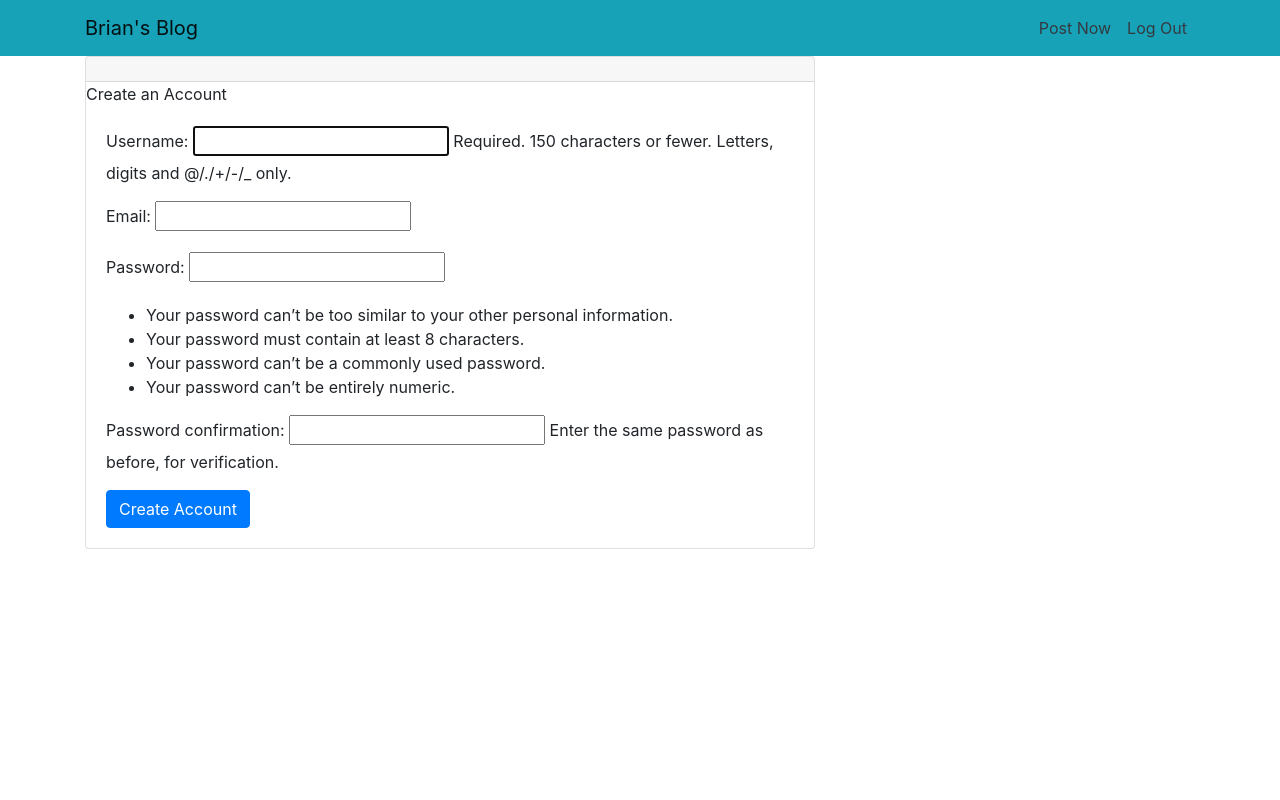
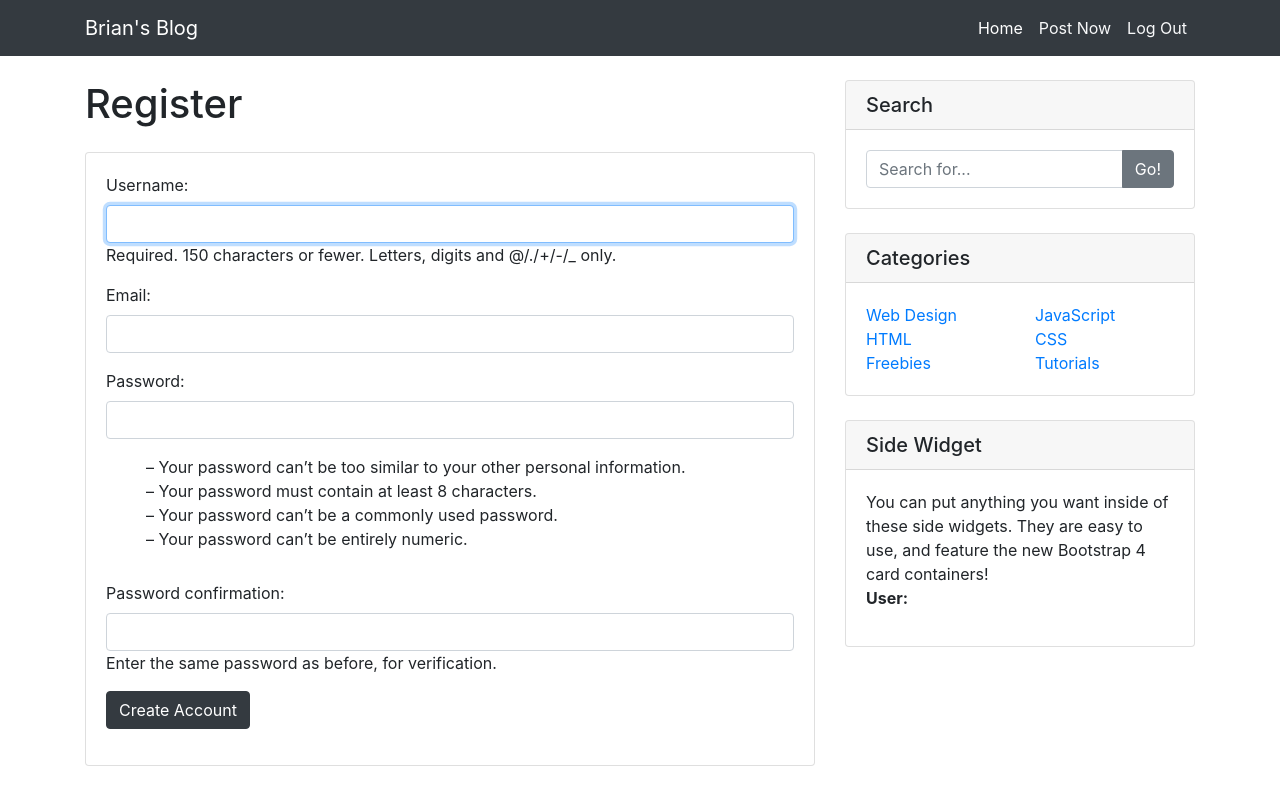
Before and after one commit to brijathom/blog, a Django app: page /users/register/ in a window 1280 px wide. Run offline with Django 3.2, Linux system fonts and the light colour scheme; some libraries are stand-ins or nearby versions.

Commit message:
Add Bootstrap styling to all forms

```diff
--- a/entries/admin.py
+++ b/entries/admin.py
@@ -1,6 +1,4 @@
 from django.contrib import admin
 from .models import Entry
 
-# Register your models here.
-
 admin.site.register(Entry)
--- a/entries/models.py
+++ b/entries/models.py
@@ -1,8 +1,6 @@
 from django.db import models
 
 from django.contrib.auth.models import User
-
-# Create your models here.
 
 
 class Entry(models.Model):
--- a/entries/templates/entries/base.html
+++ b/entries/templates/entries/base.html
@@ -20,7 +20,7 @@
 
     <body>
         <!-- Navigation -->
-        <nav class="navbar navbar-expand-lg navbar-light bg-info fixed-top">
+        <nav class="navbar navbar-expand-lg navbar-dark bg-dark fixed-top">
             <div class="container">
                 <a class="navbar-brand" href="{% url 'blog_home' %}">Brian's Blog</a>
                 <button
@@ -36,17 +36,17 @@
                 </button>
                 <div class="collapse navbar-collapse" id="navbarResponsive">
                     <ul class="navbar-nav ml-auto">
-                        <!-- <li class="nav-item active">
-                            <a class="nav-link" href="#"
+                        <li class="nav-item active">
+                            <a class="nav-link" href="{% url 'blog_home' %}"
                                 >Home
                                 <span class="sr-only">(current)</span>
                             </a>
-                        </li> -->
-                        <li class="nav-item">
-                            <a class="nav-link text-dark" href="{% url 'create_entry' %}">Post Now</a>
                         </li>
                         <li class="nav-item">
-                            <a class="nav-link text-dark" href="{% url 'logout' %}">Log Out</a>
+                            <a class="nav-link text-light" href="{% url 'create_entry' %}">Post Now</a>
+                        </li>
+                        <li class="nav-item">
+                            <a class="nav-link text-light" href="{% url 'logout' %}">Log Out</a>
                         </li>
                         <!-- <li class="nav-item">
                             <a class="nav-link" href="#">Contact</a>
@@ -61,9 +61,9 @@
             <div class="row">
                 {% block content %} {% endblock %}
 
-                <!--                 <!~~ Sidebar Widgets Column ~~>
+                <!-- Sidebar Widgets Column  -->
                 <div class="col-md-4">
-                    <!~~ Search Widget ~~>
+                    <!-- Search Widget  -->
                     <div class="card my-4">
                         <h5 class="card-header">Search</h5>
                         <div class="card-body">
@@ -76,7 +76,7 @@
                         </div>
                     </div>
 
-                    <!~~ Categories Widget ~~>
+                    <!-- Categories Widget  -->
                     <div class="card my-4">
                         <h5 class="card-header">Categories</h5>
                         <div class="card-body">
@@ -111,7 +111,7 @@
                         </div>
                     </div>
 
-                    <!~~ Side Widget ~~>
+                    <!-- Side Widget -->
                     <div class="card my-4">
                         <h5 class="card-header">Side Widget</h5>
                         <div class="card-body">
@@ -123,7 +123,7 @@
                             </ul>
                         </div>
                     </div>
-                </div> -->
+                </div>
             </div>
             <!-- /.row -->
         </div>
--- a/entries/tests.py
+++ b/entries/tests.py
@@ -1,3 +1 @@
 from django.test import TestCase
-
-# Create your tests here.
--- a/entries/views.py
+++ b/entries/views.py
@@ -1,8 +1,7 @@
 from django.shortcuts import render
 from django.views.generic import ListView, DetailView, CreateView
 from .models import Entry
-
-# Create your views here.
+from .forms import EntryForm
 
 
 class HomeView(ListView):
@@ -20,8 +19,9 @@
 
 class CreateEntryView(CreateView):
     model = Entry
+    form_class = EntryForm
     template_name = 'entries/create_entry.html'
-    fields = ['entry_title', 'entry_text']
+    # fields = ['entry_title', 'entry_text']
 
     def form_valid(self, form):
         form.instance.entry_author = self.request.user
--- a/users/forms.py
+++ b/users/forms.py
@@ -4,8 +4,17 @@
 
 
 class RegistrationForm(UserCreationForm):
-    email = forms.EmailField()
+    email = forms.EmailField(widget=forms.EmailInput(
+        attrs={"class": "form-control"}))
+    # first_name = forms.CharField(max_length=100)
+    # last_name = forms.CharField(max_length=100)
 
     class Meta:
         model = User
         fields = ['username', 'email', 'password1', 'password2']
+
+    def __init__(self, *args, **kwargs):
+        super(RegistrationForm, self).__init__(*args, **kwargs)
+        self.fields['username'].widget.attrs['class'] = 'form-control'
+        self.fields['password1'].widget.attrs['class'] = 'form-control'
+        self.fields['password2'].widget.attrs['class'] = 'form-control'
--- a/users/models.py
+++ b/users/models.py
@@ -1,3 +1 @@
 from django.db import models
-
-# Create your models here.
--- a/users/templates/users/register.html
+++ b/users/templates/users/register.html
@@ -1,15 +1,65 @@
 {% extends "entries/base.html" %} {% block content %}
 
+<style>
+    .form-group ul {
+        list-style-type: none;
+        margin-bottom: 30px;
+    }
+
+    .form-group li::before {
+        content: "– ";
+    }
+</style>
+
 <div class="col-md-8">
+    <h1 class="my-4">Register</h1>
     <div class="card mb-4">
-        <div class="card-header"></div>
-        Create an Account
         <div class="card-body">
-            <form method="POST">
-                {% csrf_token %} {{form.as_p}}
-                <button type="submit" class="btn btn-primary">Create Account</button>
-            </form>
+            <div class="form-group">
+                <form method="POST">
+                    {% csrf_token %} {{form.as_p}}
+                    <button type="submit" class="btn btn-dark">Create Account</button>
+                </form>
+            </div>
         </div>
     </div>
 </div>
 {% endblock %}
+
+<!-- <form method="POST">
+    {% csrf_token %}
+
+    <div class="form-group">
+        <label>Username:</label>
+        <input value="{{ form.username.value|default_if_none:'' }}" type="text" class="form-control" name="username" />
+    </div>
+    <div class="form-group">
+        <label>Password</label>
+        <input value="{{ form.password.value|default_if_none:'' }}" type="password" class="form-control" name="password" />
+    </div>
+
+    <button type="submit" class="btn btn-secondary">Login</button>
+</form> -->
+
+<!-- <form method="POST">
+    {% csrf_token %}
+
+    <div class="form-group">
+        <label>Username:</label>
+        <input value="{{ form.username.value|default_if_none:'' }}" type="text" class="form-control" name="username" />
+    </div>
+    <div class="form-group">
+        <label>Username:</label>
+        <input value="{{ form.email.value|default_if_none:'' }}" type="text" class="form-control" name="email" />
+    </div>
+    <div class="form-group">
+        <label>Email</label>
+        <input value="{{ form.password1.value|default_if_none:'' }}" type="password" class="form-control" name="password1" />
+    </div>
+    <div class="form-group">
+        <label>Email</label>
+        <input value="{{ form.password2.value|default_if_none:'' }}" type="password" class="form-control" name="password2" />
+    </div>
+
+    <button type="submit" class="btn btn-dark">Create Account</button>
+</form> -->
--- a/users/tests.py
+++ b/users/tests.py
@@ -1,3 +1 @@
 from django.test import TestCase
-
-# Create your tests here.
--- a/users/views.py
+++ b/users/views.py
@@ -1,8 +1,6 @@
 from django.shortcuts import render, redirect
 from .forms import RegistrationForm
 from django.contrib.auth import authenticate, login
-
-# Create your views here.
 
 
 def register(request):
```
Also changed, not shown: entries/forms.py (added, +14 -0 lines), entries/templates/entries/create_entry.html (+6 -5 lines), users/templates/users/login.html (+13 -4 lines), db.sqlite3.
